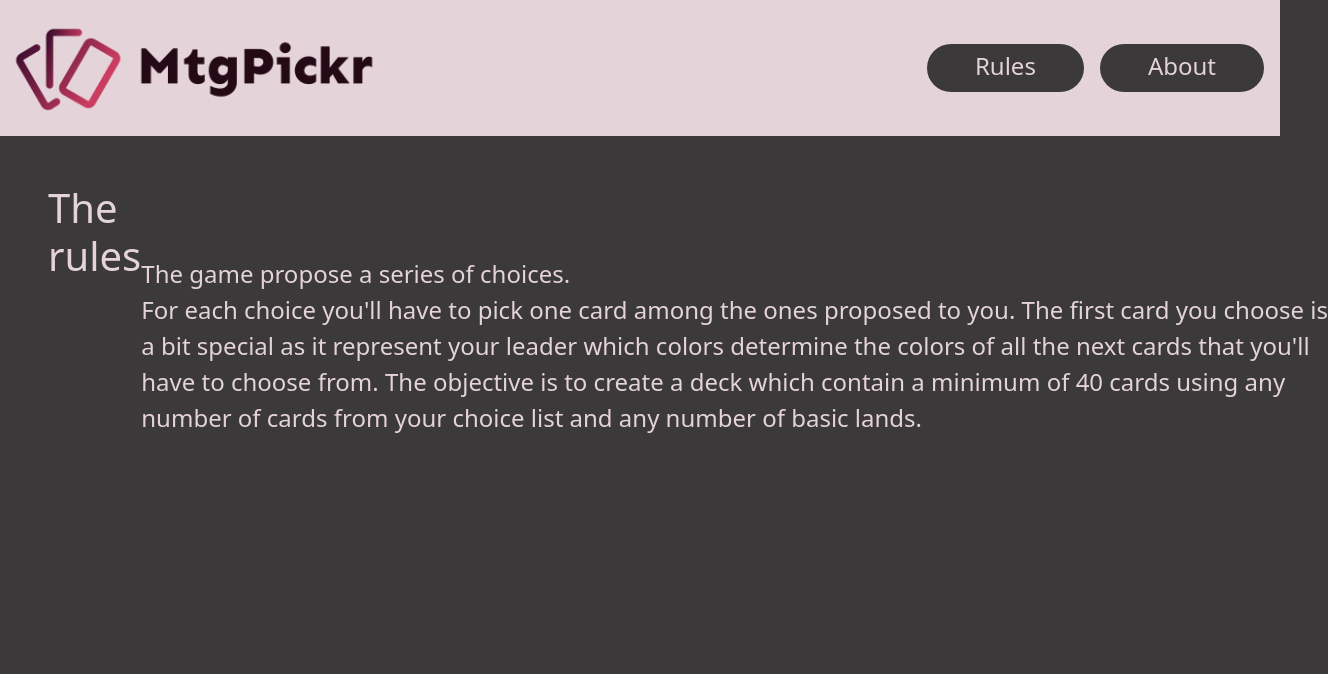
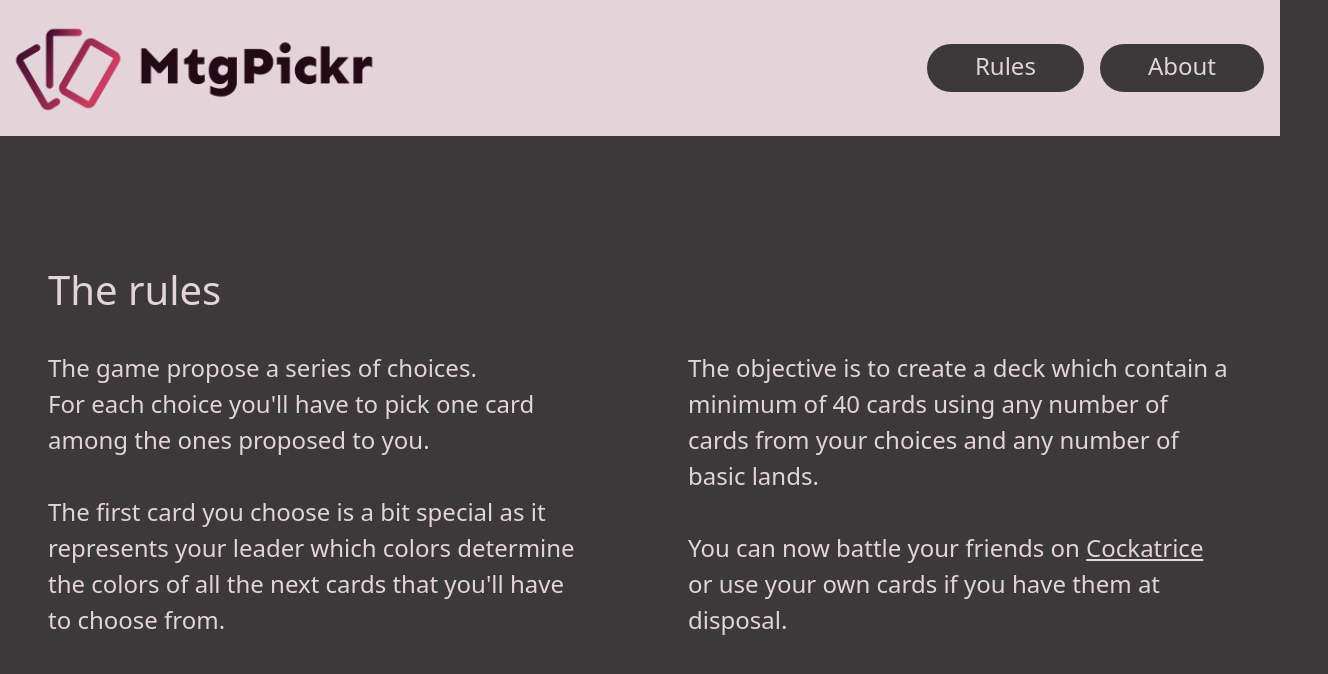
Before and after one commit to Nathleb/Mtg-arene, a React (Create React App) app in the folder client/: page /rules in a window 1280 px wide. Shown: the top 674 px of the page, 1328 px wide, since content can reach past the window. Built offline with nearby package versions, Linux system fonts and the light colour scheme.

Commit message:
nice version need testing

```diff
--- a/client/src/App.css
+++ b/client/src/App.css
@@ -97,6 +97,9 @@ html {
 	background-color: #3b393a;
 	height: 100%;
 }
+.invi {
+	color: #3b393a;
+}
 
 body {
 	background-color: #3b393a;
@@ -129,6 +132,13 @@ body {
 	width: 100%;
 	display: flex;
 	flex-direction: row;
+}
+
+.rules {
+	color: #e5d3da;
+	width: 100%;
+	display: flex;
+	flex-direction: column;
 }
 
 a {
--- a/client/src/components/About.js
+++ b/client/src/components/About.js
@@ -5,7 +5,7 @@ export default class About extends Component {
 		return (
 			<div className="about-text d-flex">
 				<div className="col me-5 mb-auto ms-5">
-					<h1>Mtgpickr</h1>
+					<h1>About Mtgpickr</h1>
 					<p>
 						<br></br>
 						This website is meant to propose an alternative way to
@@ -59,7 +59,22 @@ export default class About extends Component {
 				<div className="col mb-auto ms-5 me-5">
 					<h1>About me</h1>
 					<p>
+						<br></br>I am Nathan Le Bihan a young developer
+						currently studying at 42 Paris. I have recently paused
+						my cursus in order to progress in web development with
+						the objective of{" "}
+						<a
+							href="https://www.linkedin.com/in/nathan-le-bihan-596530126/"
+							target="_blank"
+							rel="noopener noreferrer"
+						>
+							finding a job
+						</a>{" "}
+						in this field.<br></br>
 						<br></br>
+						This is my first attempt at fully building a website. It
+						gave me the opportunity to learn about each element of
+						the MERN stack working on a subject I love (Magic).
 					</p>
 				</div>
 			</div>
--- a/client/src/components/Rules.js
+++ b/client/src/components/Rules.js
@@ -3,20 +3,41 @@ import React, { Component } from "react";
 export default class Rules extends Component {
 	render() {
 		return (
-			<div className="jumbotron about-text me-auto mb-auto mt-5 ms-5">
-				<h1>The rules</h1>
-				<p>
-					<br></br>
-					<br></br>
-					The game propose a series of choices.<br></br> For each
-					choice you'll have to pick one card among the ones proposed
-					to you. The first card you choose is a bit special as it
-					represent your leader which colors determine the colors of
-					all the next cards that you'll have to choose from. The
-					objective is to create a deck which contain a minimum of 40
-					cards using any number of cards from your choice list and
-					any number of basic lands.
-				</p>
+			<div className="rules d-flex">
+				<h1 className="col me-5 mb-auto ms-5">The rules</h1>
+				<div className="about-text d-flex">
+					<div className="col me-5 mb-auto ms-5">
+						<p>
+							<br></br>
+							The game propose a series of choices.<br></br> For
+							each choice you'll have to pick one card among the
+							ones proposed to you.<br></br>
+							<br></br> The first card you choose is a bit special
+							as it represents your leader which colors determine
+							the colors of all the next cards that you'll have to
+							choose from.
+						</p>
+					</div>
+					<div className="col mb-auto ms-5 me-5">
+						<p>
+							<br></br>
+							The objective is to create a deck which contain a
+							minimum of 40 cards using any number of cards from
+							your choices and any number of basic lands.
+							<br></br>
+							<br></br>
+							You can now battle your friends on{" "}
+							<a
+								href="https://cockatrice.github.io/"
+								target="_blank"
+								rel="noopener noreferrer"
+							>
+								Cockatrice
+							</a>{" "}
+							or use your own cards if you have them at disposal.
+						</p>
+					</div>
+				</div>
 			</div>
 		);
 	}
```
